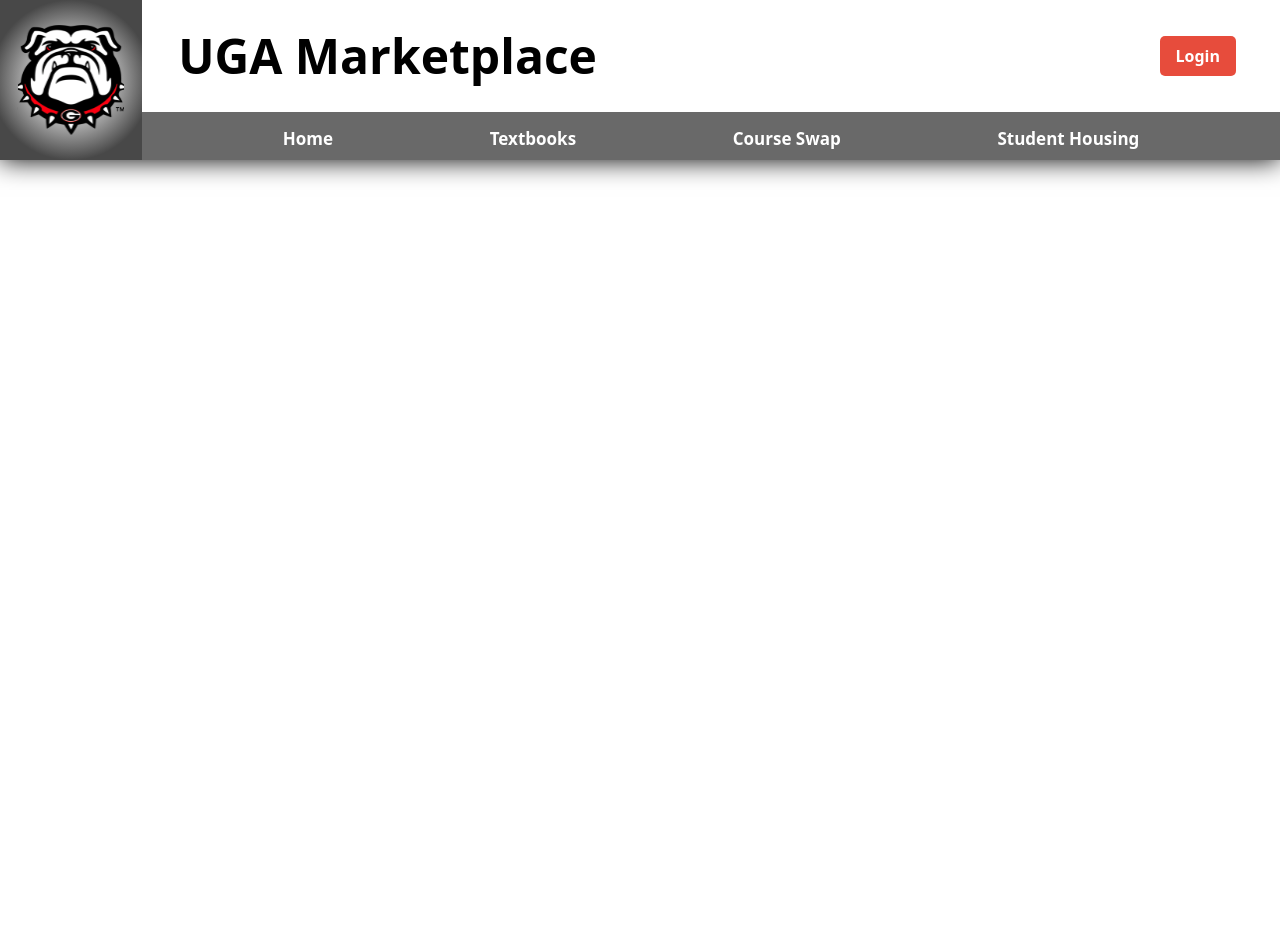
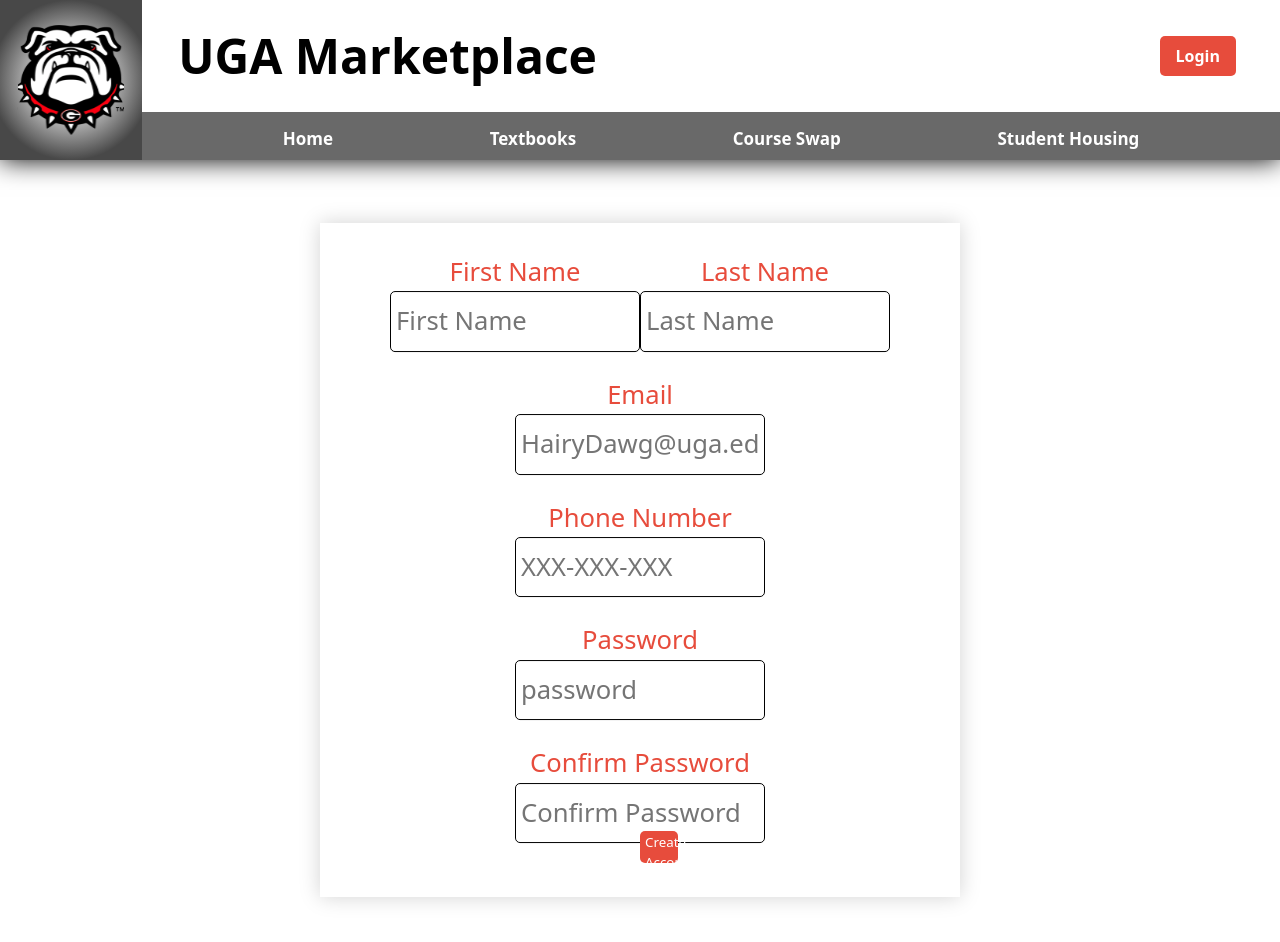
Before and after one commit to acm-uga/openSourceSpring23, a React (Create React App) app in the folder my-app/: page /register in a window 1280 px wide. Shown: the top 942 px of the page. Before the commit the page ends 800 px from the top, so only its background shows below. Built offline with nearby package versions, Linux system fonts and the light colour scheme.

Commit message:
Start for the login page

```diff
--- a/my-app/public/index.html
+++ b/my-app/public/index.html
@@ -9,7 +9,7 @@
       name="description"
       content="Web site created using create-react-app"
     />
-    <link rel="apple-touch-icon" href="%PUBLIC_URL%/logo192.png" />
+    <link rel="apple-touch-icon" href="../src/assets/bulldawg.png" />
     <!--
       manifest.json provides metadata used when your web app is installed on a
       user's mobile device or desktop. See https://developers.google.com/web/fundamentals/web-app-manifest/
--- a/my-app/src/App.js
+++ b/my-app/src/App.js
@@ -7,6 +7,7 @@ import HomeNavbar from './components/HomeNavbar/HomeNavbar';
 import TrendingItems from './components/TrendingItems/TrendingItems';
 import HousingPage from './components/HousingPage/HousingPage';
 import CourseSwapPage from './components/CourseSwapPage/CourseSwapPage';
+import CreateAccountPage from './components/CreatAccountPage/CreateAccountPage';
 
 function App() {
   return (
@@ -21,6 +22,8 @@ function App() {
           <Route path="/course-swap" element={<CourseSwapPage />} />
 
           <Route path="/housing" element={<HousingPage />} />
+
+          <Route path="/register" element={<CreateAccountPage />} />
         </Routes>
       </Router>
     </div>
--- /dev/null
+++ b/my-app/src/components/CreatAccountPage/CreateAccountPage.css
@@ -0,0 +1,4 @@
+form {
+  display: flex;
+  justify-content: space-between;
+}
--- /dev/null
+++ b/my-app/src/components/CreatAccountPage/CreateAccountPage.jsx
@@ -0,0 +1,107 @@
+/* eslint-disable no-unused-vars */
+/* eslint-disable no-useless-return */
+/* eslint-disable no-use-before-define */
+import React, { useState } from 'react';
+
+function CreateAccountPage() {
+  const [firstName, setFirstName] = useState();
+  const [lastName, setLastName] = useState();
+  const [email, setEmail] = useState();
+  const [phoneNumber, setPhoneNumber] = useState();
+  const [password, setPassword] = useState();
+  const [confirmPassword, setConfirmPassword] = useState();
+
+  return (
+    <div className="main-container">
+      <div className="inner-container">
+        <form method="POST">
+          <label htmlFor="firstname">
+            First Name
+            <br />
+            <input
+              type="text"
+              name="firstname"
+              placeholder="First Name"
+              onChange={event => {
+                setFirstName(event.target.value);
+              }}
+            />
+          </label>
+          <label htmlFor="lastname">
+            Last Name
+            <br />
+            <input
+              type="text"
+              name="lastname"
+              placeholder="Last Name"
+              onChange={event => {
+                setLastName(event.target.value);
+              }}
+            />
+          </label>
+          <br />
+          <br />
+          <label htmlFor="email">
+            Email
+            <br />
+            <input
+              type="email"
+              name="email"
+              placeholder="HairyDawg@uga.edu"
+              onChange={event => {
+                setEmail(event.target.value);
+              }}
+            />
+          </label>
+          <br />
+          <br />
+          <label htmlFor="number">
+            Phone Number
+            <br />
+            <input
+              type="email"
+              name="email"
+              placeholder="XXX-XXX-XXX"
+              onChange={event => {
+                setPhoneNumber(event.target.value);
+              }}
+            />
+          </label>
+          <br />
+          <br />
+          <label htmlFor="password">
+            Password
+            <br />
+            <input
+              type="password"
+              name="password"
+              placeholder="password"
+              onChange={event => {
+                setPassword(event.target.value);
+              }}
+            />
+          </label>
+          <br />
+          <br />
+          <label htmlFor="confirmpassword">
+            Confirm Password
+            <br />
+            <input
+              type="text"
+              name="confirmpassword"
+              placeholder="Confirm Password"
+              onChange={event => {
+                setConfirmPassword(event.target.value);
+              }}
+            />
+          </label>
+          <br />
+          <br />
+          <button type="submit">Create Account</button>
+        </form>
+      </div>
+    </div>
+  );
+}
+
+export default CreateAccountPage;
```
